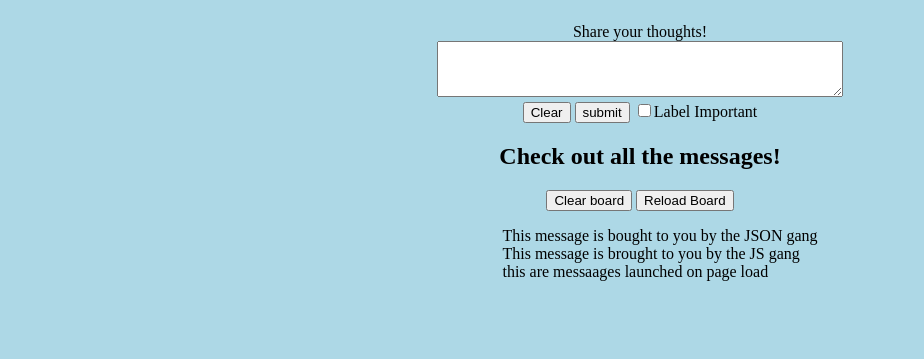
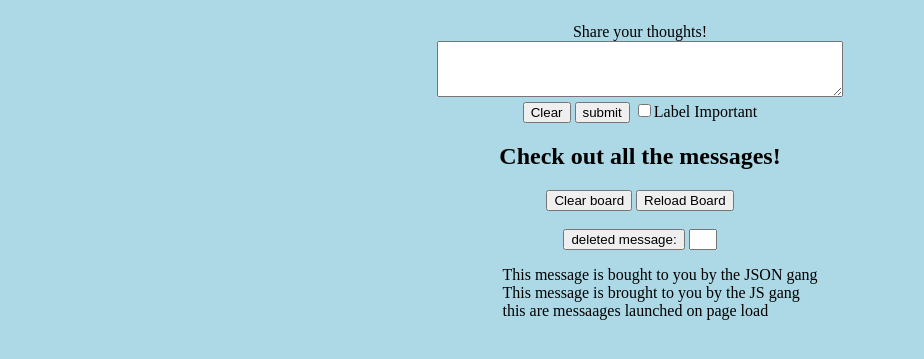
Before and after one commit to ewang998/436I, a plain HTML site: page Message Board/index.html in a window 1280 px wide. Shown: the part 163-522 px from the top of the page, without its empty margins (0-924 px from the left). Drawn offline with Linux system fonts and the light colour scheme.

Commit message:
version 1.1 - added delete deature

```diff
--- a/Message Board/css/style.css
+++ b/Message Board/css/style.css
@@ -28,6 +28,6 @@ ul {
   font-size: 14px;
 }
 
-#about {
-  text-align: right;
+#linumber {
+  width: 20px;
 }
--- a/Message Board/index.html
+++ b/Message Board/index.html
@@ -24,7 +24,9 @@
       <div class="board">
         <h2>Check out all the messages!</h2>
         <input id="hidebutton" type="button" value="Clear board" onclick="clearall()">
-        <input id="displaybutton" type="button" value="Reload Board" onclick="loadboard()"><br>
+        <input id="displaybutton" type="button" value="Reload Board" onclick="loadboard()"><br><br>
+        <input id="lidelete" type="button" value="deleted message:" onclick="deleteli()">
+        <input id="linumber" type="text" value=""><br>
         <ul id="messages">
         </ul>
       </div>
--- a/Message Board/js/posting.js
+++ b/Message Board/js/posting.js
@@ -9,8 +9,20 @@ document.addEventListener("DOMContentLoaded", function() {
   loadboard();
 });
 
+//delete a specific message
+function deleteli() {
+  var num = document.getElementById("linumber").value;
+  var elem = document.getElementById(num);
+  try {
+    elem.parentNode.removeChild(elem);
+  } catch(err) {
+    alert("id does not exist!");
+  }
+}
+
 //display the messages hold in initial string
 function loadboard() {
+  clearall();
   //create object from string
   var myJSON = JSON.parse(originmessage);
   //access ul from html
@@ -18,6 +30,8 @@ function loadboard() {
   //loop thought message and add each as li
   for (var curr in myJSON) {
     var node = document.createElement("LI");
+    //CS436I - click function to show id
+    node.addEventListener("click",Alert);
     node.setAttribute("id", counter);
     var textnode = document.createTextNode(myJSON[curr]);
     node.appendChild(textnode);
@@ -40,6 +54,8 @@ function addboard() {
   var adding = document.getElementById("newtext").value;
   var node = document.createElement("LI");
   var textnode = document.createTextNode(adding);
+  //CS436I - click function to show id
+  node.addEventListener("click",Alert);
   node.appendChild(textnode);
   node.setAttribute("id", counter);
   //checkbox value is checked here
@@ -56,7 +72,12 @@ function addboard() {
   counter++;
 }
 
+//message when clicked on message
+function Alert(){
+  console.log(this.id);
+  alert("you have clicked the message with id: " + this.id);
+  }
+
 function cleartext() {
   document.getElementById("newtext").value = "";
-  console.log("sth");
 }
```
